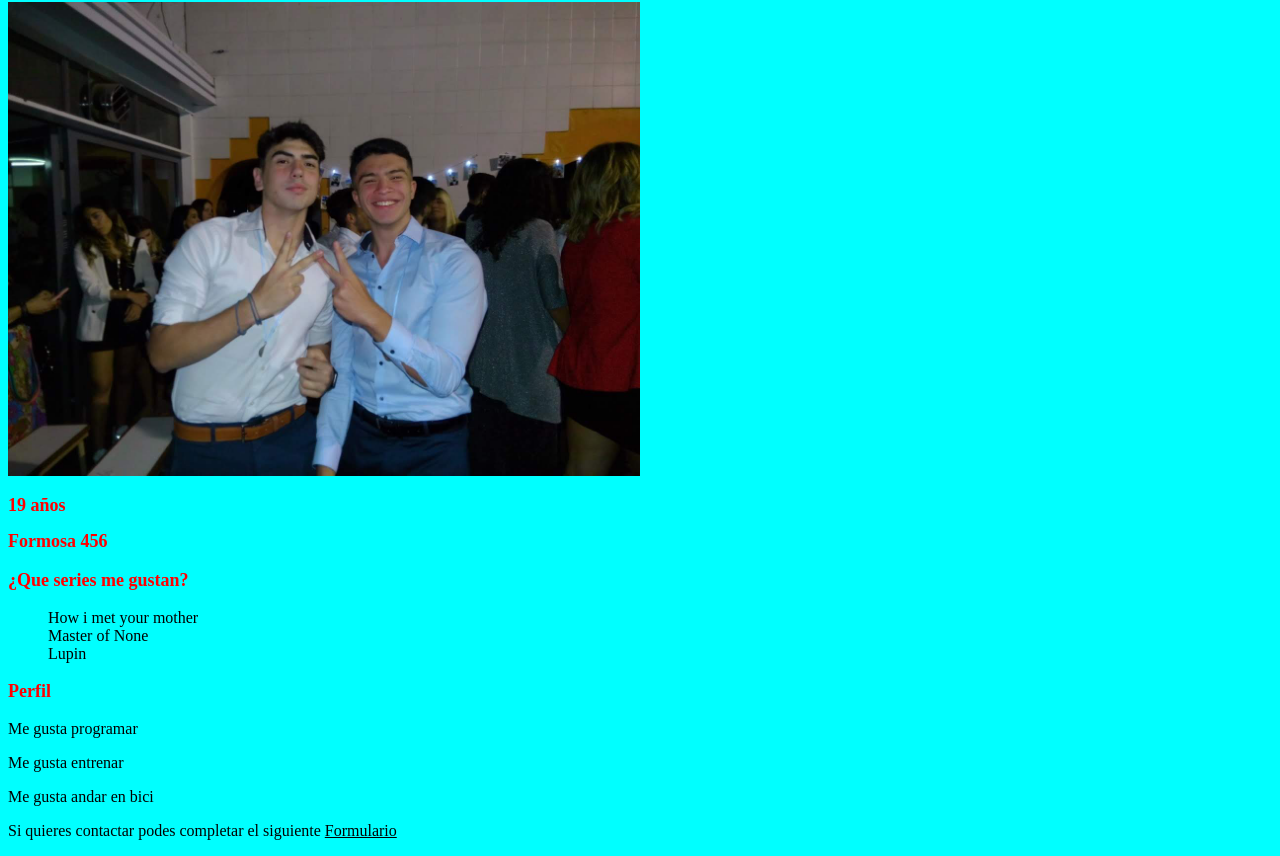
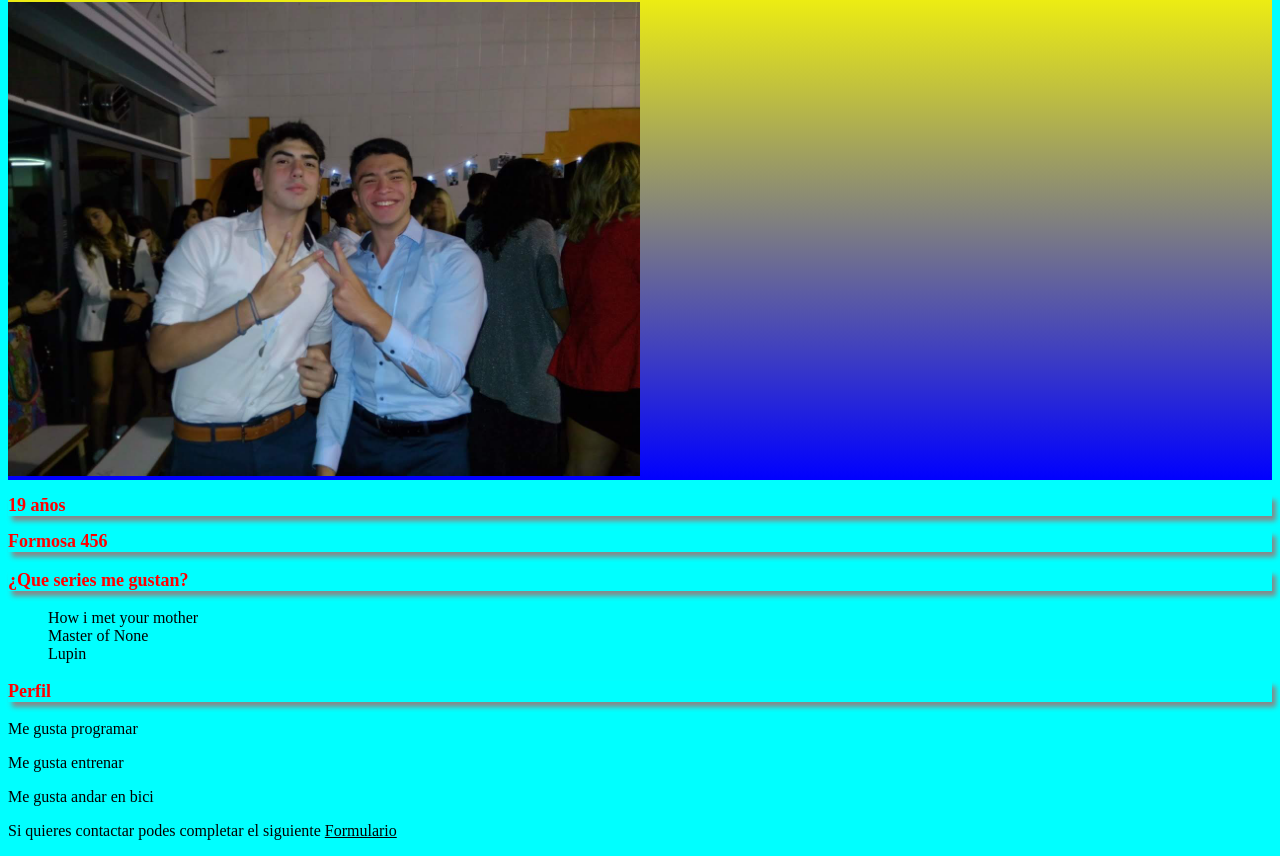
Before and after one commit to nasserelbacha/curso-martes-utn, a plain HTML site: page unidad3/tarea.html in a window 1280 px wide. Shown: the part 53-909 px from the top of the page. Drawn offline with Linux system fonts and the light colour scheme.

Commit message:
homework done

```diff
--- a/unidad3/styles.css
+++ b/unidad3/styles.css
@@ -1,6 +1,10 @@
 * {
     background-color: aqua;
     color: black;
+}
+
+header {
+    background: linear-gradient(to top, blue, yellow);
 }
 
 img {
@@ -18,6 +22,7 @@ h2,
 h3 {
     font-size: 18px;
     color: red;
+    box-shadow: 4px 5px 5px #888;
 }
 
 ul {
--- a/unidad3/tarea.html
+++ b/unidad3/tarea.html
@@ -10,8 +10,10 @@
 </head>
 
 <body>
-    <h1> Nasser El Bacha</h1>
-    <img src="br1.jpg" alt="Perfil">
+    <header>
+        <h1> Nasser El Bacha</h1>
+        <img src="br1.jpg" alt="Perfil">
+    </header>
     <h2>19 años</h2>
     <h2> Formosa 456 </h2>
     <div>
```
